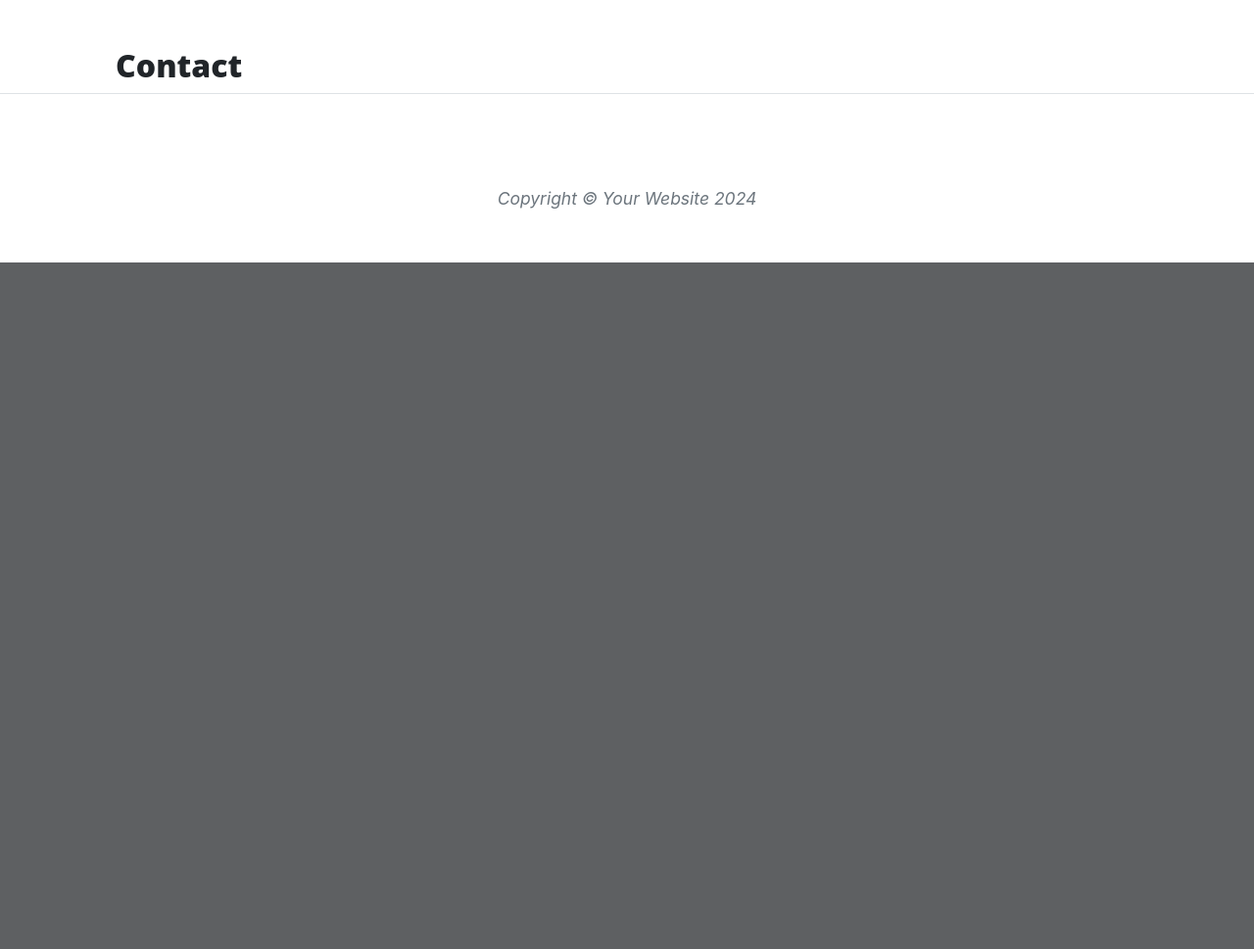
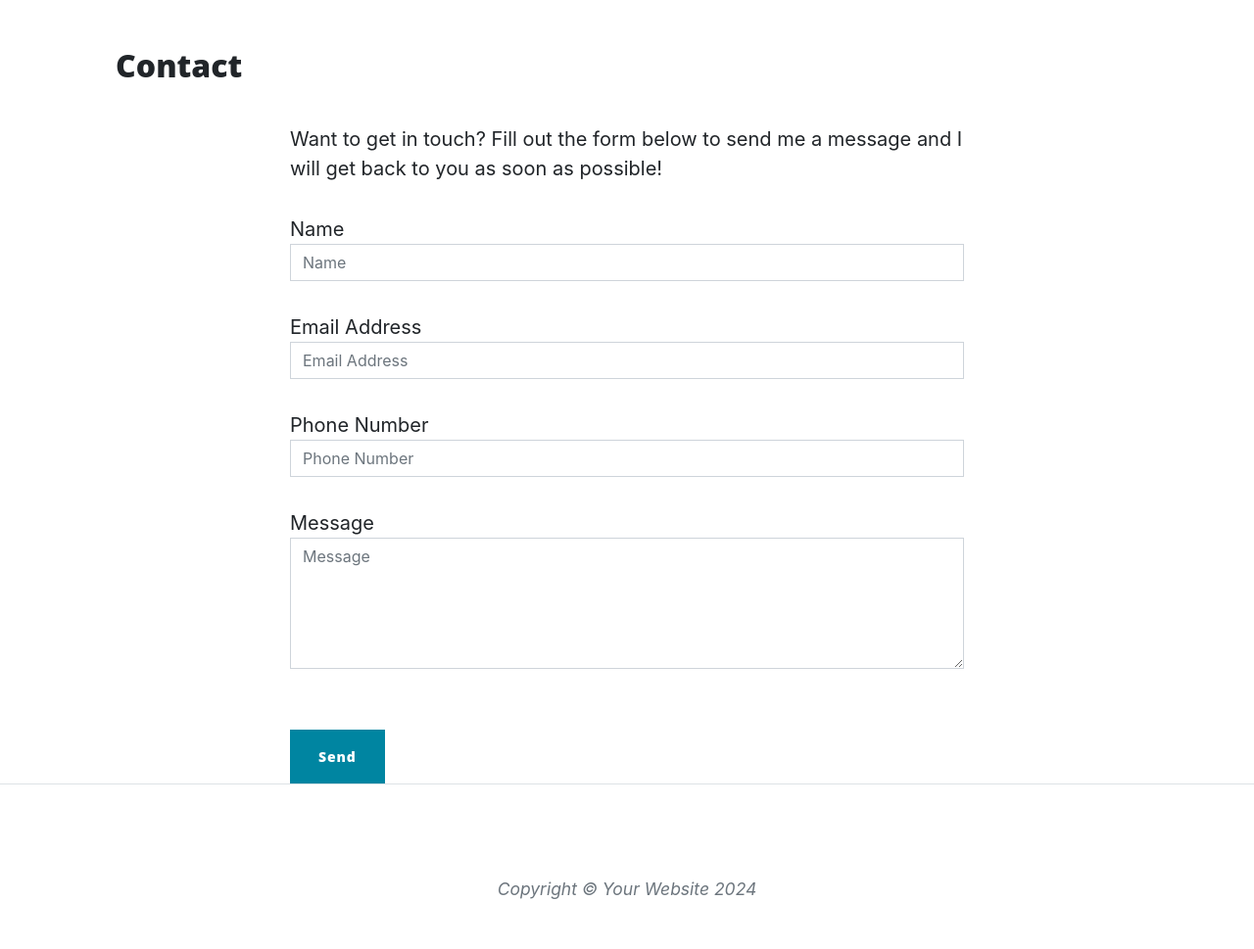
Before and after one commit to Stayin-blick/flask-run, a Flask app: page /contact in a window 1280 px wide. Shown: the part 532-1501 px from the top of the page at 98% size. Before the commit the page ends 800 px from the top, so only its background shows below. Run offline with Flask 3, Linux system fonts and the light colour scheme; some libraries are stand-ins or nearby versions.

Commit message:
form wired and user feedback provided

```diff
--- a/run.py
+++ b/run.py
@@ -1,10 +1,12 @@
 import os
 import json
-from flask import Flask, render_template
+from flask import Flask, render_template, request, flash
+if os.path.exists("env.py"):
+    import env
 
 
 app = Flask(__name__)
-
+app.secret_key = os.environ.get("SECRET_KEY")
 
 @app.route("/")
 def index():
@@ -19,8 +21,11 @@
     return render_template("about.html", page_title="About", hero_list=data)
 
 
-@app.route("/contact")
+@app.route("/contact", methods=["GET", "POST"])
 def contact():
+    if request.method == "POST":
+       flash(" thanks we have recieved your message!".format(
+        request.form.get("name")))
     return render_template("contact.html", page_title="Contact")
 
 
@@ -29,6 +34,16 @@
     return render_template("careers.html", page_title="Careers")
 
 
+@app.route("/about/<member_name>")
+def about_member(member_name):
+    member = {}
+    with open("data/hero_data.json", "r") as json_data:
+        data = json.load(json_data)
+        for obj in data:
+            if obj["url"] == member_name:
+                member = obj
+    return render_template("members.html", member=member)
+
 if __name__ == "__main__":
     app.run (
         host = os.environ.get("IP", "0.0.0.0"),
--- a/templates/about.html
+++ b/templates/about.html
@@ -16,7 +16,7 @@
         <div class="row featurette">
             {% if loop.index % 2 != 0 %}
                 <div class="col-md-7">
-                    <h3>{{ loop.index }} {{ member.name }}</h3>
+                    <h3><a href="/about/{{member.url}}">{{ loop.index }}. {{ member.name }}</a></h3>
                     <p>{{ member.description }}</p>
                 </div>
                 <div class="col-md-5">
@@ -27,7 +27,7 @@
                     <img class="featurette-image image-responsive" src="{{ member.image_source }}" alt="{{ member.name }} image">
                 </div>
                 <div class="col-md-7">
-                    <h3>{{ loop.index }} {{ member.name }}</h3>
+                    <h3><a href="/about/{{member.url}}">{{ loop.index }}. {{ member.name }}</a></h3>
                     <p>{{ member.description }}</p>
                 </div>
             {% endif %}
--- a/templates/contact.html
+++ b/templates/contact.html
@@ -1,4 +1,61 @@
 {% extends "base.html"%}
 {% block content %}
     <h2>{{ page_title }}</h2>
+
+    <div class="row">
+        <div class="col-lg-8 col-md-10 mx-auto">
+
+            {% with messages = get_flashed_messages() %}
+                {% if messages %}
+                    <ul class="flashes">
+                        {% for message in messages %}
+                            <li>{{ message }}</li>
+                        {% endfor %}
+                    </ul>
+                {% endif %}
+            {% endwith %}
+
+            <p>Want to get in touch? Fill out the form below to send me a message and I will get back to you as soon as
+                possible!</p>
+            <form method="POST" name="sentMessage" id="contactForm" novalidate>
+                <div class="control-group">
+                    <div class="form-group floating-label-form-group controls">
+                        <label>Name</label>
+                        <input type="text" class="form-control" placeholder="Name" id="name" name="name" required
+                            data-validation-required-message="Please enter your name.">
+                        <p class="help-block text-danger"></p>
+                    </div>
+                </div>
+                <div class="control-group">
+                    <div class="form-group floating-label-form-group controls">
+                        <label>Email Address</label>
+                        <input type="email" class="form-control" placeholder="Email Address" name="email" id="email" required
+                            data-validation-required-message="Please enter your email address.">
+                        <p class="help-block text-danger"></p>
+                    </div>
+                </div>
+                <div class="control-group">
+                    <div class="form-group col-xs-12 floating-label-form-group controls">
+                        <label>Phone Number</label>
+                        <input type="tel" class="form-control" placeholder="Phone Number" id="phone" name="phone" required
+                            data-validation-required-message="Please enter your phone number.">
+                        <p class="help-block text-danger"></p>
+                    </div>
+                </div>
+                <div class="control-group">
+                    <div class="form-group floating-label-form-group controls">
+                        <label>Message</label>
+                        <textarea rows="5" class="form-control" placeholder="Message" id="message" name="message" required
+                            data-validation-required-message="Please enter a message."></textarea>
+                        <p class="help-block text-danger"></p>
+                    </div>
+                </div>
+                <br>
+                <div id="success"></div>
+                <div class="form-group">
+                    <button type="submit" class="btn btn-primary" id="sendMessageButton">Send</button>
+                </div>
+            </form>
+        </div>
+    </div>
 {% endblock %}
```
Also changed, not shown: data/hero_data.json (+9 -6 lines), templates/members.html (added, +16 -0 lines).
